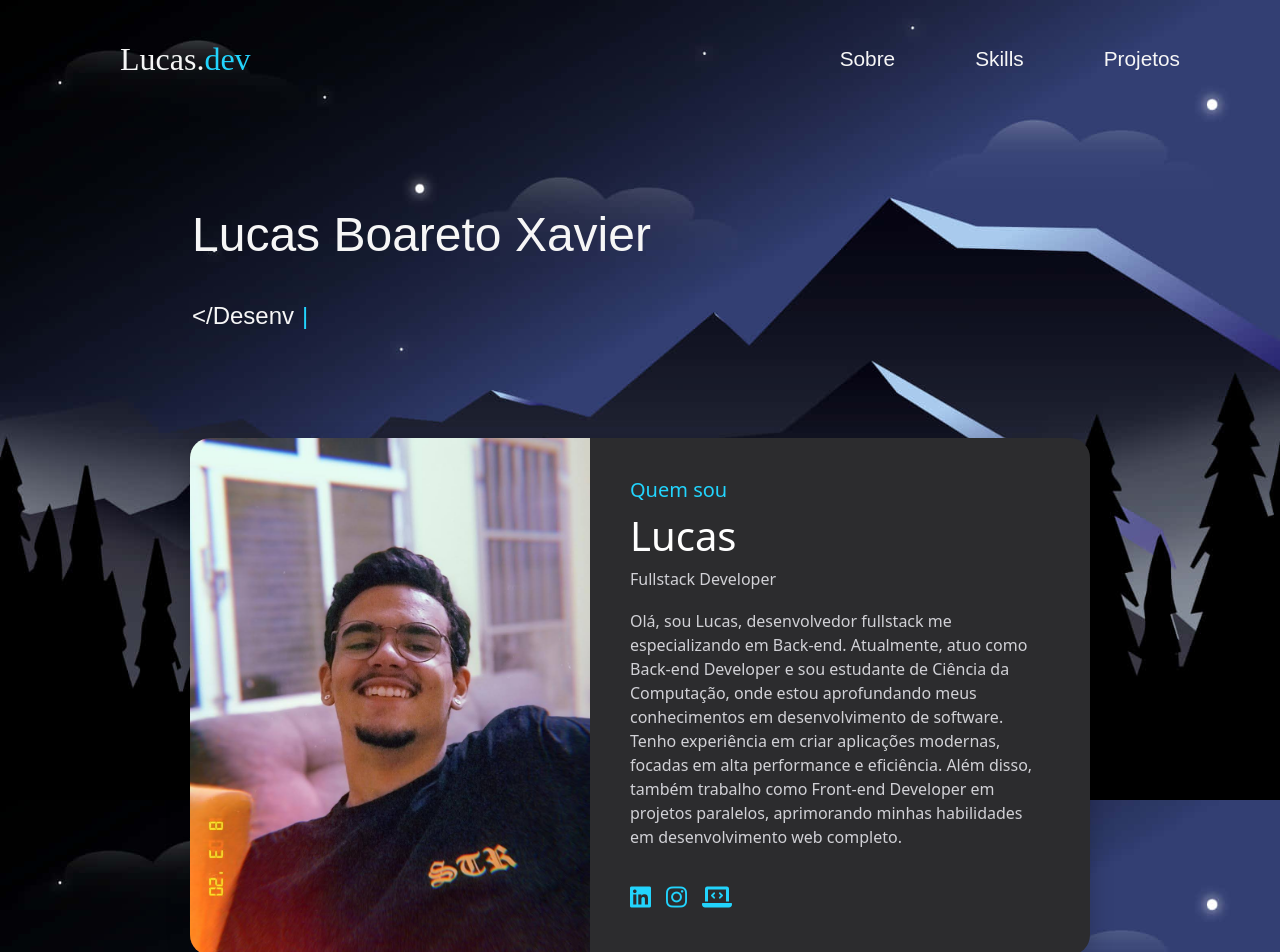
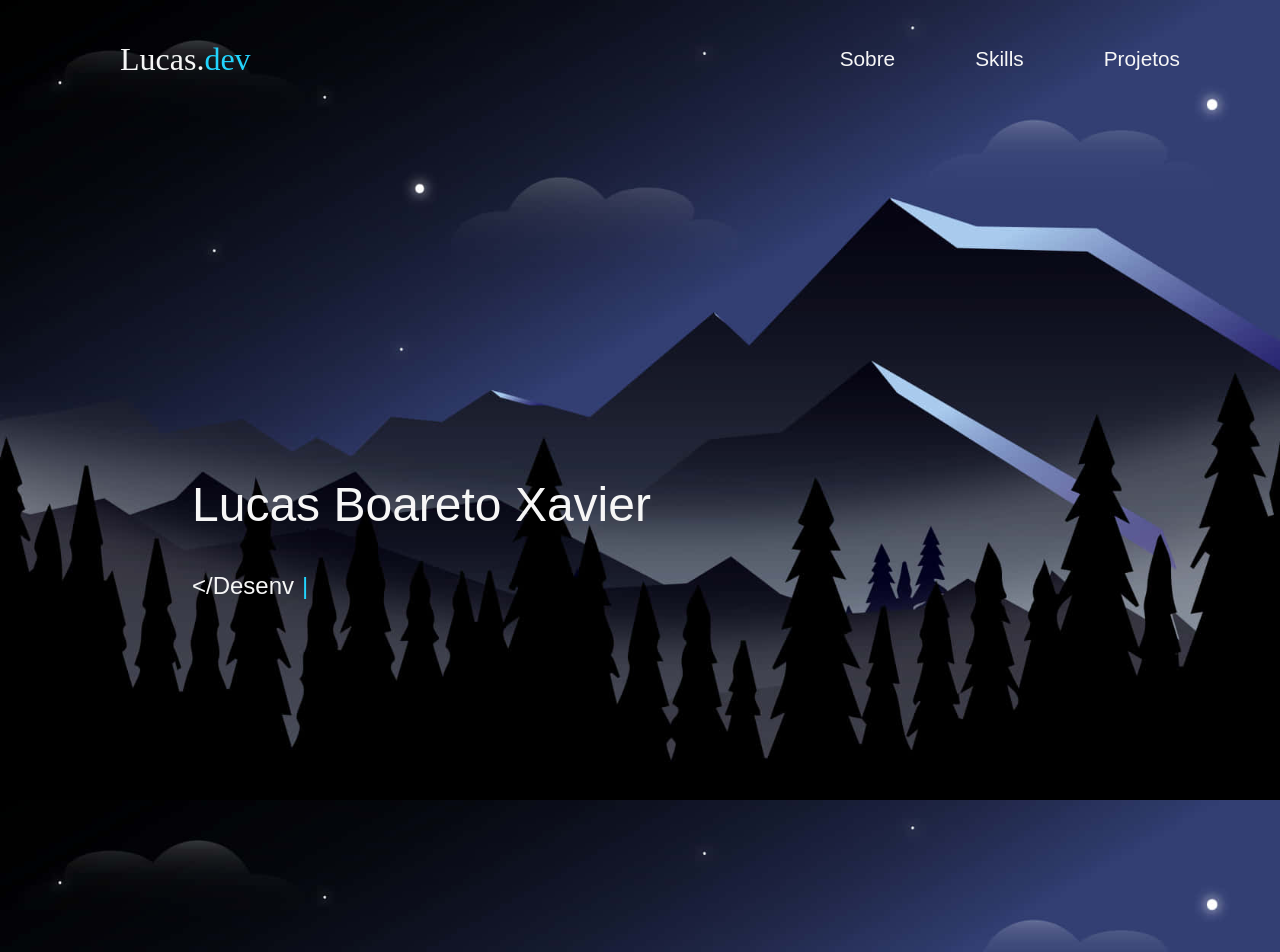
Before and after one commit to LucasBXavier/portifolio-angular, an Angular app: page / in a window 1280 px wide. Shown: the top 952 px of the page. Built offline with nearby package versions, Linux system fonts and the light colour scheme; a web font is replaced by a local one.

Commit message:
att de detalhes

```diff
--- a/src/app/app.module.ts
+++ b/src/app/app.module.ts
@@ -7,6 +7,7 @@ import { NavComponent } from './nav/nav.component';
 import { FooterComponent } from './footer/footer.component';
 import { PrincipalComponent } from './principal/principal.component';
 import { SobreMimComponent } from './sobreMim/sobreMim.component';
+import { ExperienciasComponent } from './experiencias/experiencias.component';
 
 @NgModule({
   declarations: [
@@ -14,7 +15,8 @@ import { SobreMimComponent } from './sobreMim/sobreMim.component';
     NavComponent,
     FooterComponent,
     PrincipalComponent,
-      SobreMimComponent
+      SobreMimComponent,
+      ExperienciasComponent
    ],
   imports: [BrowserModule, AppRoutingModule],
   providers: [],
--- /dev/null
+++ b/src/app/experiencias/experiencias.component.html
@@ -0,0 +1,3 @@
+<p>
+  experiencias works!
+</p>
--- /dev/null
+++ b/src/app/experiencias/experiencias.component.ts
@@ -0,0 +1,12 @@
+import { Component, OnInit } from '@angular/core';
+
+@Component({
+  selector: 'app-experiencias',
+  templateUrl: './experiencias.component.html',
+  styleUrls: ['./experiencias.component.scss'],
+})
+export class ExperienciasComponent implements OnInit {
+  constructor() {}
+
+  ngOnInit() {}
+}
--- a/src/app/nav/nav.component.html
+++ b/src/app/nav/nav.component.html
@@ -11,7 +11,7 @@
     </div>
 
     <div class="links">
-      <a href="#">Sobre</a>
+      <a href="#sobreMim">Sobre</a>
       <a href="#">Skills</a>
       <a href="#">Projetos</a>
     </div>
@@ -26,7 +26,7 @@
     <div class="ofcanvas-content">
       <br>
       <ul>
-        <a href="#">Sobre</a>
+        <a href="#sobreMim">Sobre</a>
         <a href="#">Skills</a>
         <a href="#">Projetos</a>
       </ul>
--- a/src/app/principal/principal.component.scss
+++ b/src/app/principal/principal.component.scss
@@ -11,6 +11,8 @@ article {
   justify-content: left; /* Já está alinhando à esquerda */
   align-items: center; /* Para centralizar verticalmente */
   height: 40vh; /* Para ocupar a altura total da viewport */
+  margin-bottom: 470px;
+  margin-top: 270px;
 }
 
 h1 {
--- a/src/app/sobreMim/sobreMim.component.html
+++ b/src/app/sobreMim/sobreMim.component.html
@@ -1,4 +1,4 @@
-<article class="d-flex justify-content-center container-fluid">
+<article id="sobreMim" class="d-flex justify-content-center container-fluid">
   <div class="profile-card">
     <div class="profile-image">
       <img src="./assets/images/pic.jpg" alt="Foto de Lucas">
@@ -16,9 +16,10 @@
         Front-end Developer em projetos paralelos, aprimorando minhas habilidades em desenvolvimento web completo.
       </p>
       <div class="social-links">
-        <a href="https://www.linkedin.com/in/lucas-boareto-6b3964216/"><i class="fab fa-linkedin"></i></a>
-        <a href="https://www.instagram.com/lucas_bx/"><i class="fab fa-instagram"></i></a>
-        <a href="https://github.com/LucasBXavier"><i class="fas fa-laptop-code"></i></a>
+        <a href="https://www.linkedin.com/in/lucas-boareto-6b3964216/" target="_blank"><i
+            class="fab fa-linkedin"></i></a>
+        <a href="https://www.instagram.com/lucas_bx/" target="_blank"><i class="fab fa-instagram"></i></a>
+        <a href="https://github.com/LucasBXavier" target="_blank"><i class="fas fa-laptop-code"></i></a>
         <!-- <a href="#"><i class="fas fa-gamepad"></i></a>
         <a href="#"><i class="fas fa-cat"></i></a>
         <a href="#"><i class="fab fa-behance"></i></a> -->
--- a/src/index.html
+++ b/src/index.html
@@ -8,6 +8,8 @@
   <link rel="stylesheet" href="https://cdnjs.cloudflare.com/ajax/libs/font-awesome/6.0.0-beta3/css/all.min.css">
   <link href="https://cdn.jsdelivr.net/npm/bootstrap@5.3.3/dist/css/bootstrap.min.css" rel="stylesheet"
     integrity="sha384-QWTKZyjpPEjISv5WaRU9OFeRpok6YctnYmDr5pNlyT2bRjXh0JMhjY6hW+ALEwIH" crossorigin="anonymous">
+  <meta name="author" content="Lucas Boareto">
+  <meta name="keywords" content="site, web, dev, frontend, backend, portfolio, desenvolvimento">
   <meta name="viewport" content="width=device-width, initial-scale=1">
   <link rel="icon" type="image/x-icon" href="favicon.ico">
 </head>
--- a/src/styles.scss
+++ b/src/styles.scss
@@ -1,7 +1,11 @@
-/* You can add global styles to this file, and also import other style files */
+@import "./app/app.component.scss";
 * {
   margin: 0;
   padding: 0;
+}
+
+html {
+  scroll-behavior: smooth;
 }
 
 body {
@@ -15,3 +19,17 @@ body {
   background-repeat: no-repeat;
   background-size: cover;
 }
+
+body::-webkit-scrollbar {
+  width: 8px;
+}
+
+body::-webkit-scrollbar-track {
+  background: $cor--hover;
+  border-radius: 1px;
+}
+
+body::-webkit-scrollbar-thumb {
+  background: $cor--terciaria;
+  border-radius: 10px;
+}
```
Also changed, not shown: src/app/experiencias/experiencias.component.scss (added), 1 other file (tests, documents, lock files or other folders).
